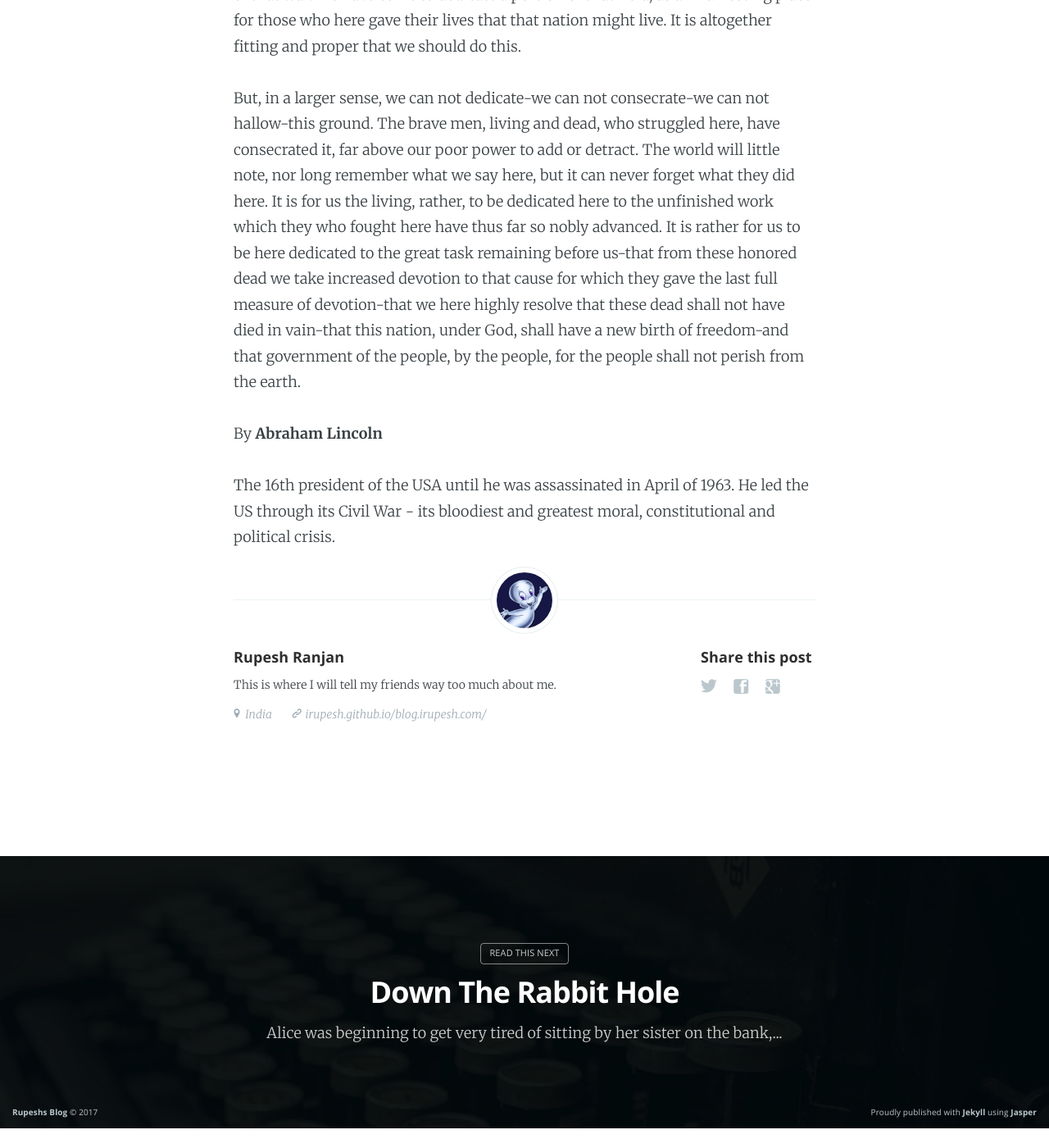
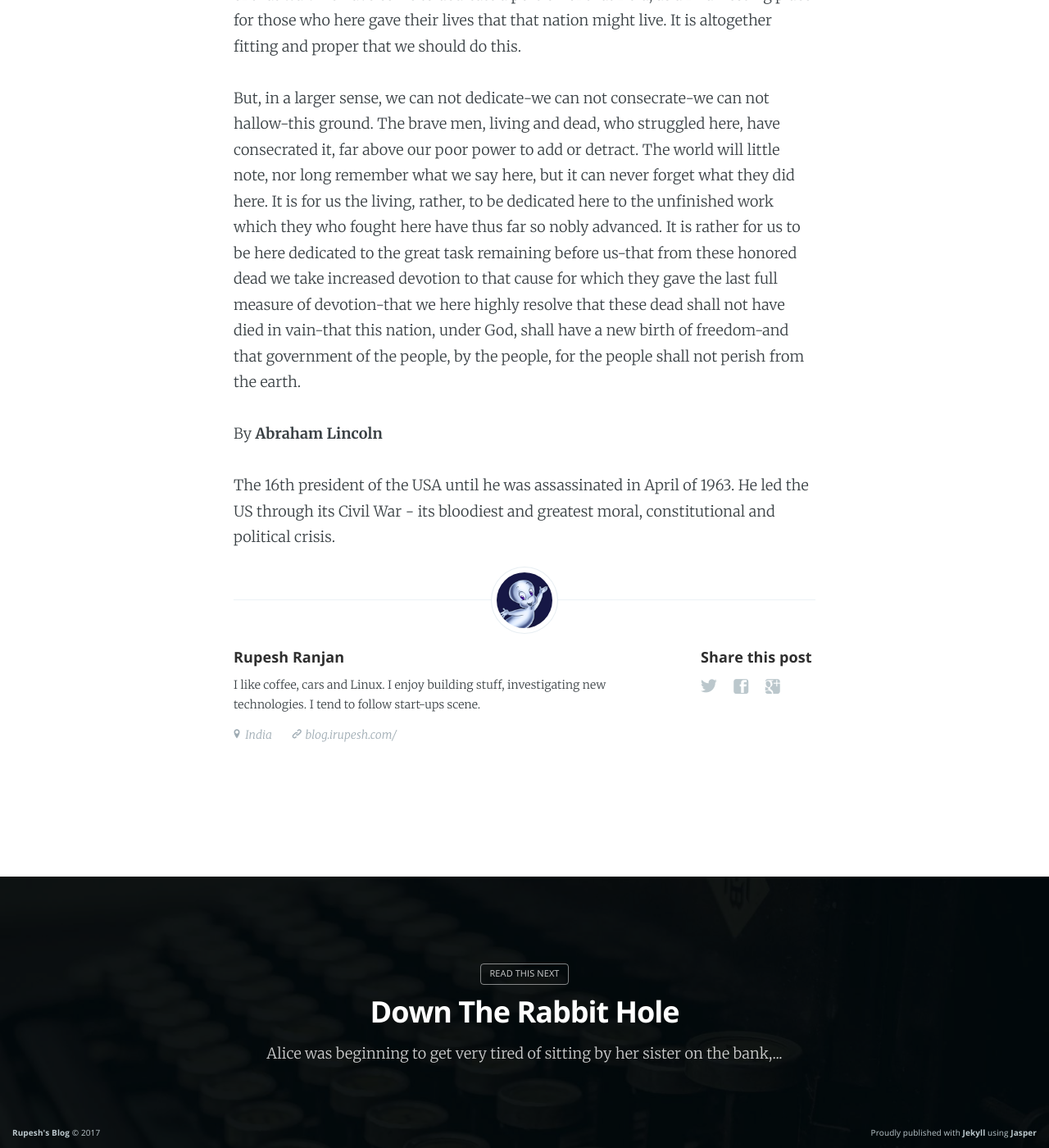
Before and after one commit to irupesh/blog.irupesh.com, a Jekyll site: the page built from _posts/1863-11-19-gettysburg-address.md, in a window 1280 px wide and 1400 px high, scrolled down 432 px. Shown: the whole window at 82% size. Built offline with Jekyll 4.4.1, drawn with Linux system fonts in a browser that asks for light colours; nearby versions of some CDN libraries; before the commit the page ends 1808 px from its top, so only the background shows below that.

Commit message:
Activated discus and moved site to custom domain

```diff
--- /dev/null
+++ b/CNAME
@@ -0,0 +1 @@
+blog.irupesh.com
--- a/_config.yml
+++ b/_config.yml
@@ -7,23 +7,23 @@
 language: 'en-uk'
 
 # Website info
-name: 'Rupeshs Blog'
-description: "This is where I will tell my friends way too much about me."
+name: "Rupesh's Blog"
+description: "This is where I will tell my friends way too much about me..!"
 
 # Author's info
 author: 'Rupesh Ranjan'
 # edit 'categories' in the front matter of every post to match this username
 nickname: Rupesh
-bio: 'This is where I will tell my friends way too much about me.'
+bio: ' I like coffee, cars and Linux. I enjoy building stuff, investigating new technologies. I tend to follow start-ups scene.'
 location: 'India'
-url: 'https://irupesh.github.io/blog.irupesh.com/'
+url: 'http://blog.irupesh.com/'
 image: 'assets/images/casper.png'
 
-short_url: 'irupesh.github.io/blog.irupesh.com/'
-google_analytics: 5522663223
-disqus: username
+short_url: 'blog.irupesh.com/'
+google_analytics: UA-60848443-3
+disqus: irupesh
 # edit baseurl to simply '/' if using as your personal page (instead of a project page)
-baseurl: /blog.irupesh.com/
+baseurl: /
 
 # Permalinks
 permalink: /:title
@@ -61,8 +61,8 @@
 branch: master
 relative_source: ../blog.irupesh.com/
 destination: ../blog.irupesh.com-pages/
-production_url:  https://irupesh.github.io/blog.irupesh.com/
-source_url:      https://irupesh.github.io/blog.irupesh.com/
+production_url:  http://blog.irupesh.com/
+source_url:      http://blog.irupesh.com/
 
 exclude:
   - README.md
--- a/_layouts/post.html
+++ b/_layouts/post.html
@@ -1,6 +1,6 @@
 ---
 layout: default
-disqus: false
+disqus: true
 class: 'post-template'
 ---
 <!-- < default -->
```
